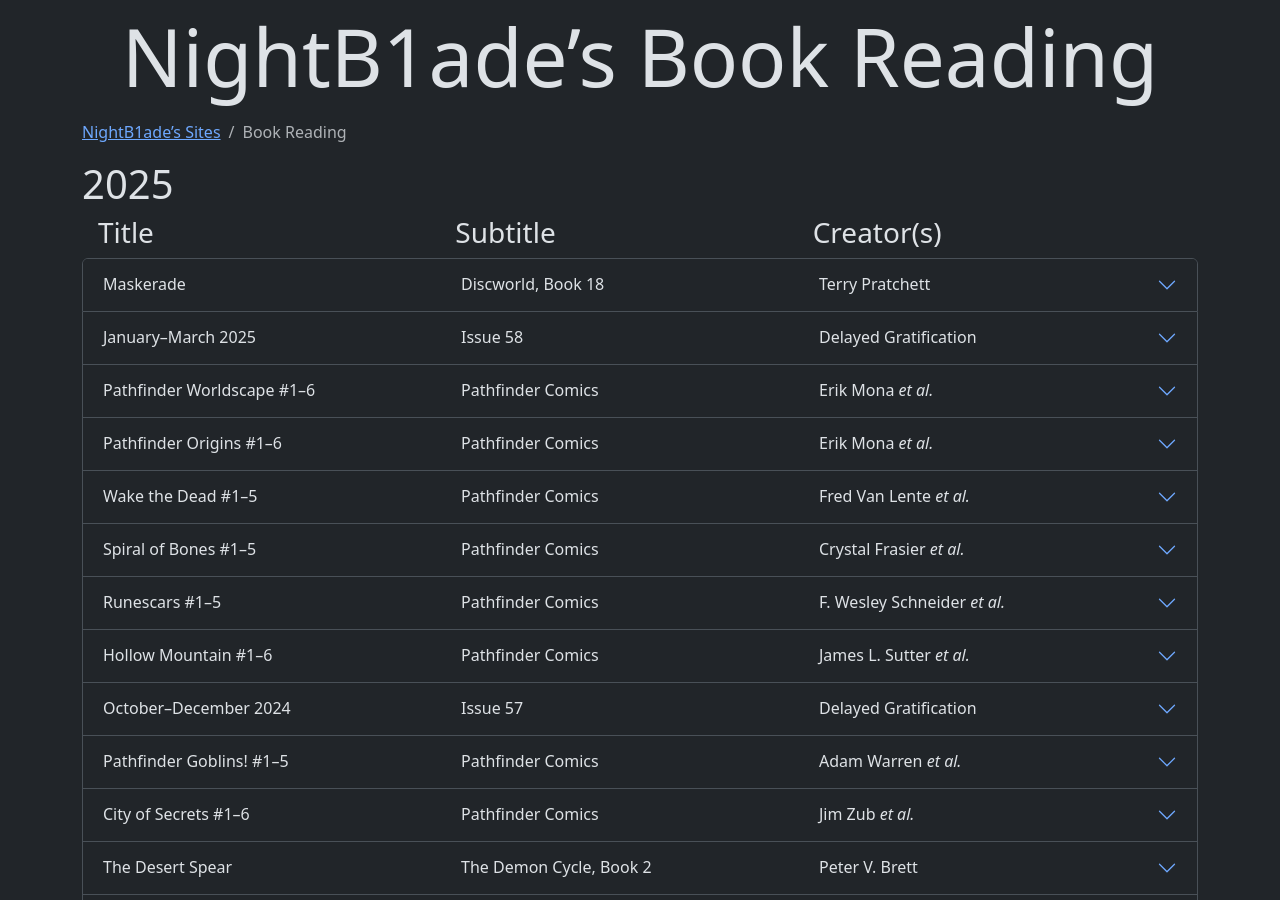
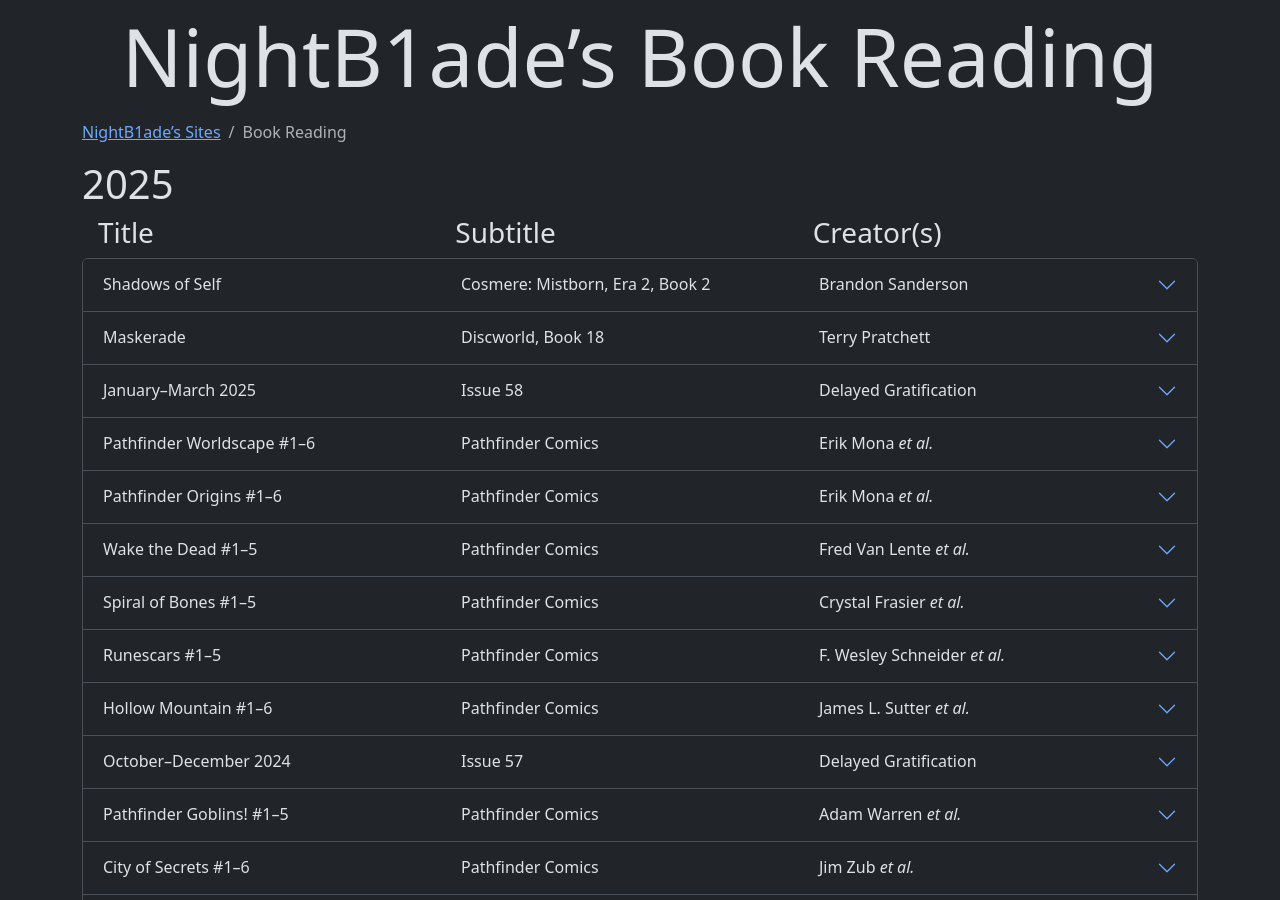
Before and after one commit to NightB1ade/BookReading, a Jekyll site: the page built from index.html, in a window 1280 px wide and 900 px high. Built offline with Jekyll 4.4.1, drawn with Linux system fonts in a browser that asks for light colours; some of the changed lines change nothing that is shown.

Commit message:
Shadows of Self: Add

```diff
--- a/_data/ReadingList.json
+++ b/_data/ReadingList.json
@@ -2639,4 +2639,66 @@
 			}
 		]
 	}
+	, {
+		"title": "Shadows of Self"
+		, "subtitle": "Cosmere: Mistborn, Era 2, Book 2"
+		, "creators": [
+			"Brandon Sanderson"
+		]
+		, "numPages": 384
+		, "notes": []
+		, "isbns": [{
+			"isbn": "9781473208230"
+			, "description": "Paperback"
+		}]
+		, "progress": [{
+				"date": "2025-09-01"
+				, "page": 39
+			}
+			, {
+				"date": "2025-09-02"
+				, "page": 79
+			}
+			, {
+				"date": "2025-09-03"
+				, "page": 108
+			}
+			, {
+				"date": "2025-09-04"
+				, "page": 126
+			}
+			, {
+				"date": "2025-09-05"
+				, "page": 153
+			}
+			, {
+				"date": "2025-09-07"
+				, "page": 177
+			}
+			, {
+				"date": "2025-09-08"
+				, "page": 211
+			}
+			, {
+				"date": "2025-09-10"
+				, "page": 227
+			}
+			, {
+				"date": "2025-09-12"
+				, "page": 267
+			}
+			, {
+				"date": "2025-09-22"
+				, "page": 290
+			}
+			, {
+				"date": "2025-09-27"
+				, "page": 322
+			}
+			, {
+				"date": "2025-09-28"
+				, "page": 384
+			}
+		]
+	}
 ]
```
